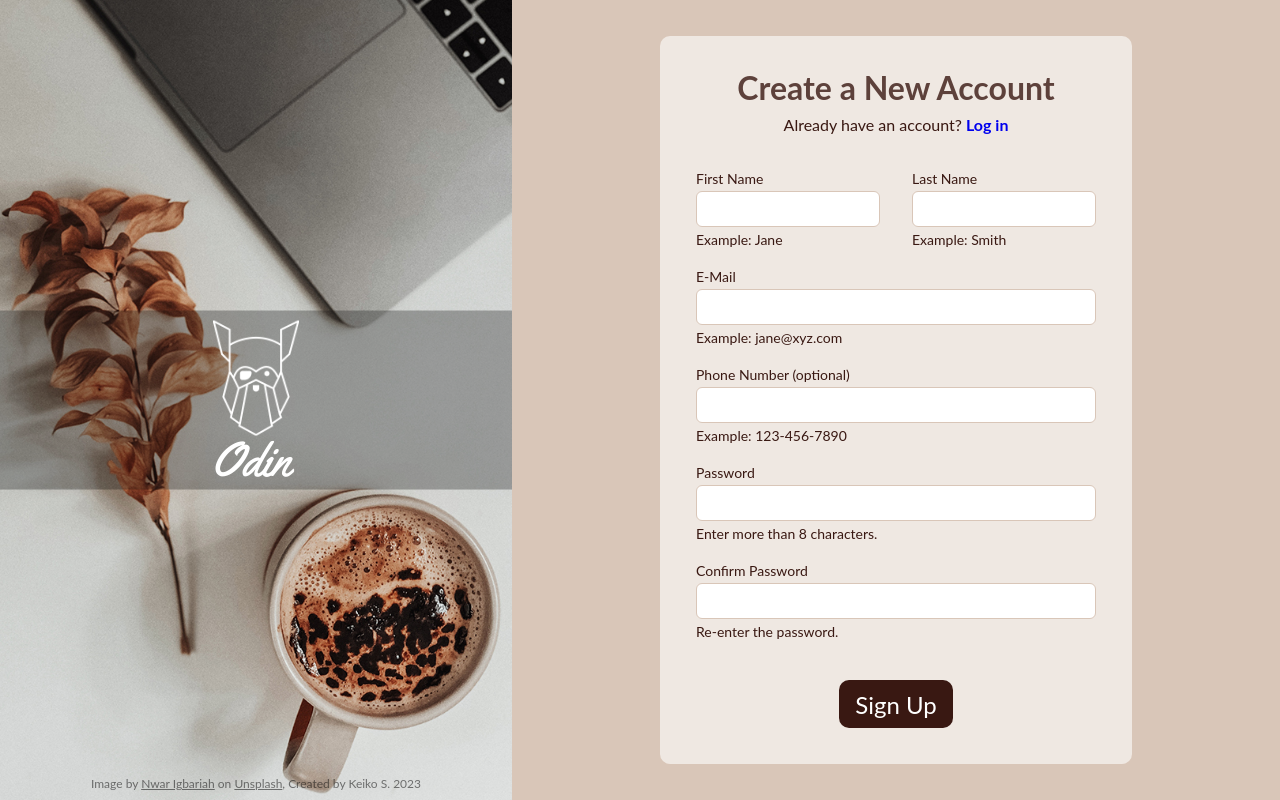
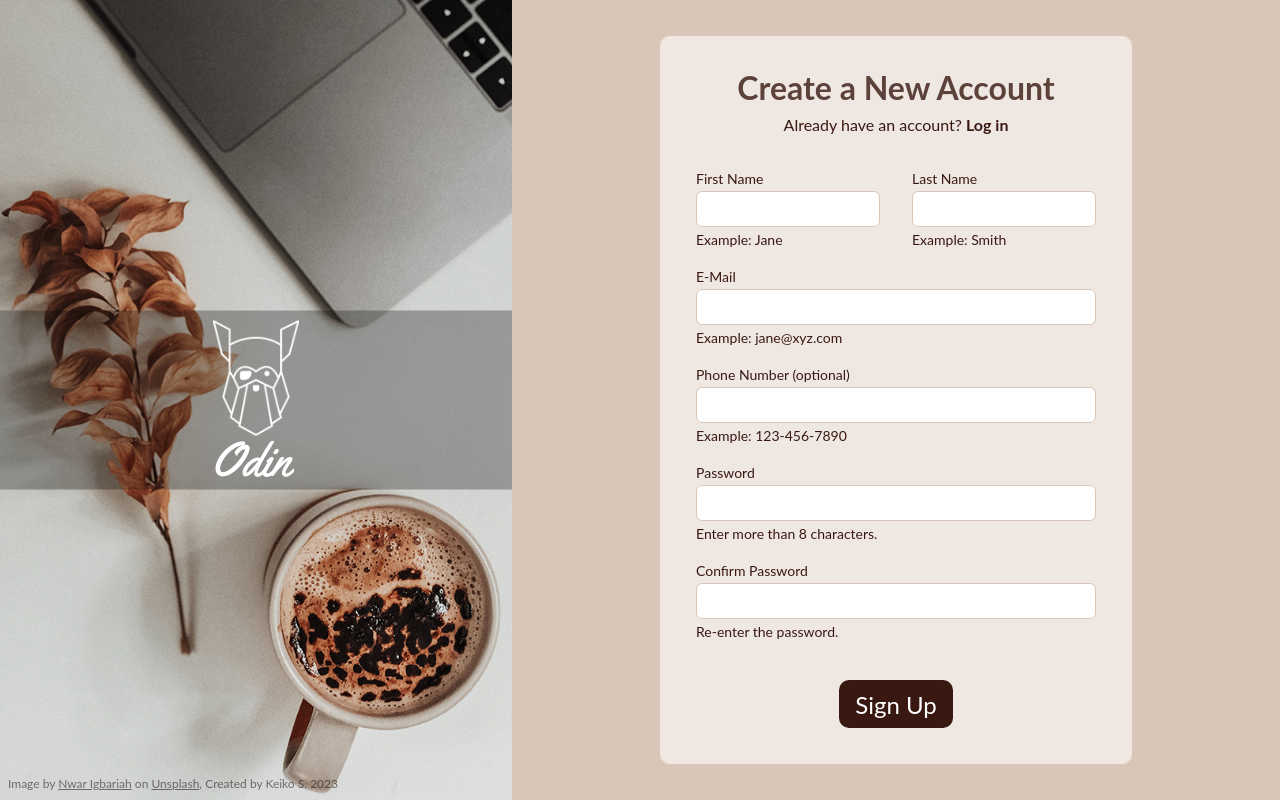
Before and after one commit to kbelltree/odin-sign-up-form, a plain HTML site: page index.html in a window 1280 px wide. Drawn offline with Linux system fonts and the light colour scheme; files whose address does not match are found by name.

Commit message:
Update style of .credit and .login

```diff
--- a/style.css
+++ b/style.css
@@ -127,8 +127,9 @@ img {
   font-size: 0.75rem;
   position: absolute;
   width: 100%;
+  left: 8px;
   bottom: 9px;
-  text-align: center;
+  text-align: left;
   margin-top: auto;
 }
 
@@ -166,8 +167,9 @@ img {
  font-weight: 700;
 }
 
-.header a {
+.login {
   text-decoration: none;
+  color: var(--main-text-color, saddlebrown);
 }
 
 
```
